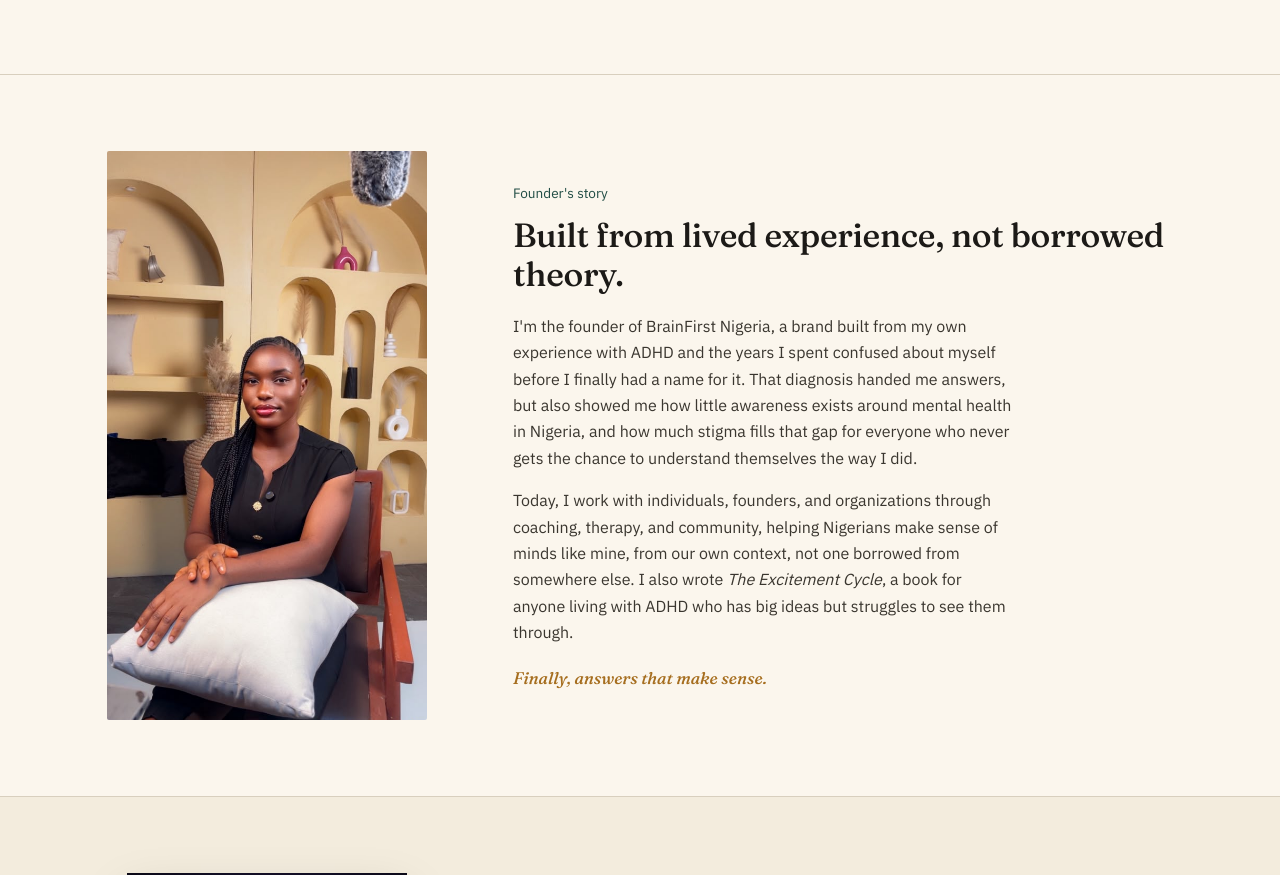
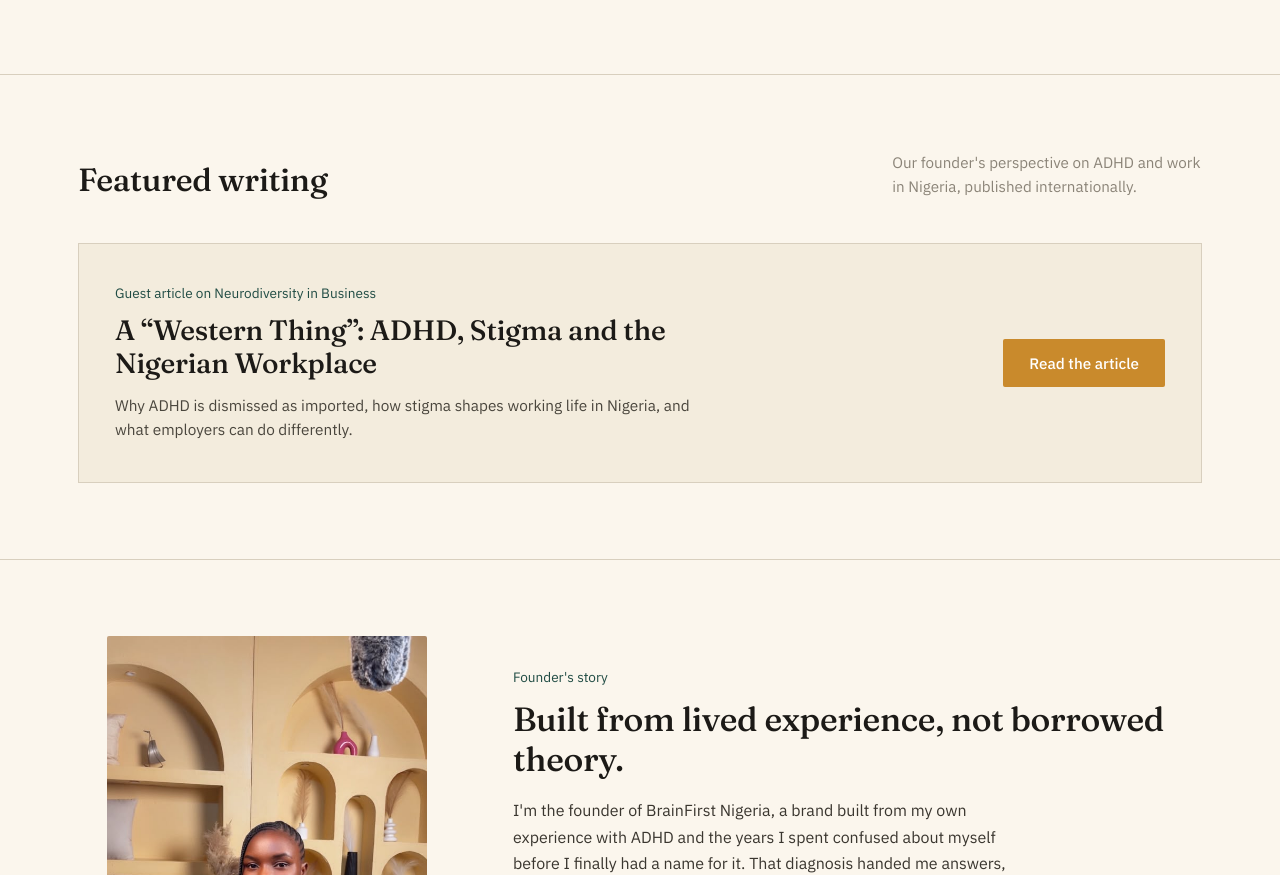
Before and after one commit to brainfirst1/brainfirst.site, a plain HTML site: page index.html in a window 1280 px wide. Shown: the part 2412-3287 px from the top of the page. Drawn offline with Linux system fonts and the light colour scheme.

Commit message:
Add files via upload

```diff
--- a/index.html
+++ b/index.html
@@ -335,6 +335,44 @@
     .quote-stack{ grid-template-columns:1fr; }
   }
 
+  /* ---------- Featured article ---------- */
+  .featured{
+    padding:76px 0;
+    border-bottom:1px solid var(--line);
+  }
+  .featured-card{
+    border:1px solid var(--line);
+    background:var(--card);
+    padding:40px 36px;
+    display:flex;
+    justify-content:space-between;
+    align-items:center;
+    gap:36px;
+    flex-wrap:wrap;
+  }
+  .featured-copy{ max-width:62ch; }
+  .featured-tag{
+    color:var(--teal);
+    font-size:0.85rem;
+    display:block;
+    margin-bottom:12px;
+  }
+  .featured-copy h3{
+    font-size:clamp(1.35rem,2.4vw,1.75rem);
+    line-height:1.2;
+  }
+  .featured-copy p{
+    margin-top:12px;
+    color:#4A463D;
+    font-size:0.96rem;
+    line-height:1.6;
+  }
+  .featured-card .btn-primary{ white-space:nowrap; }
+  @media (max-width:700px){
+    .featured-card{ padding:30px 22px; }
+    .featured-card .btn-primary{ width:100%; text-align:center; }
+  }
+
   /* ---------- Founder ---------- */
   .founder{
     padding:76px 0;
@@ -609,6 +647,23 @@
   </div>
 </section>
 
+<section class="featured" id="featured">
+  <div class="wrap">
+    <div class="section-head">
+      <h2>Featured writing</h2>
+      <p>Our founder's perspective on ADHD and work in Nigeria, published internationally.</p>
+    </div>
+    <div class="featured-card">
+      <div class="featured-copy">
+        <span class="featured-tag">Guest article on Neurodiversity in Business</span>
+        <h3>A &ldquo;Western Thing&rdquo;: ADHD, Stigma and the Nigerian Workplace</h3>
+        <p>Why ADHD is dismissed as imported, how stigma shapes working life in Nigeria, and what employers can do differently.</p>
+      </div>
+      <a href="https://neurodiversity.org/a-western-thing-adhd-stigma-and-the-nigerian-workplace/" class="btn-primary" target="_blank" rel="noopener">Read the article</a>
+    </div>
+  </div>
+</section>
+
 <section class="founder" id="founder">
   <div class="wrap">
     <div class="founder-photo">
```
